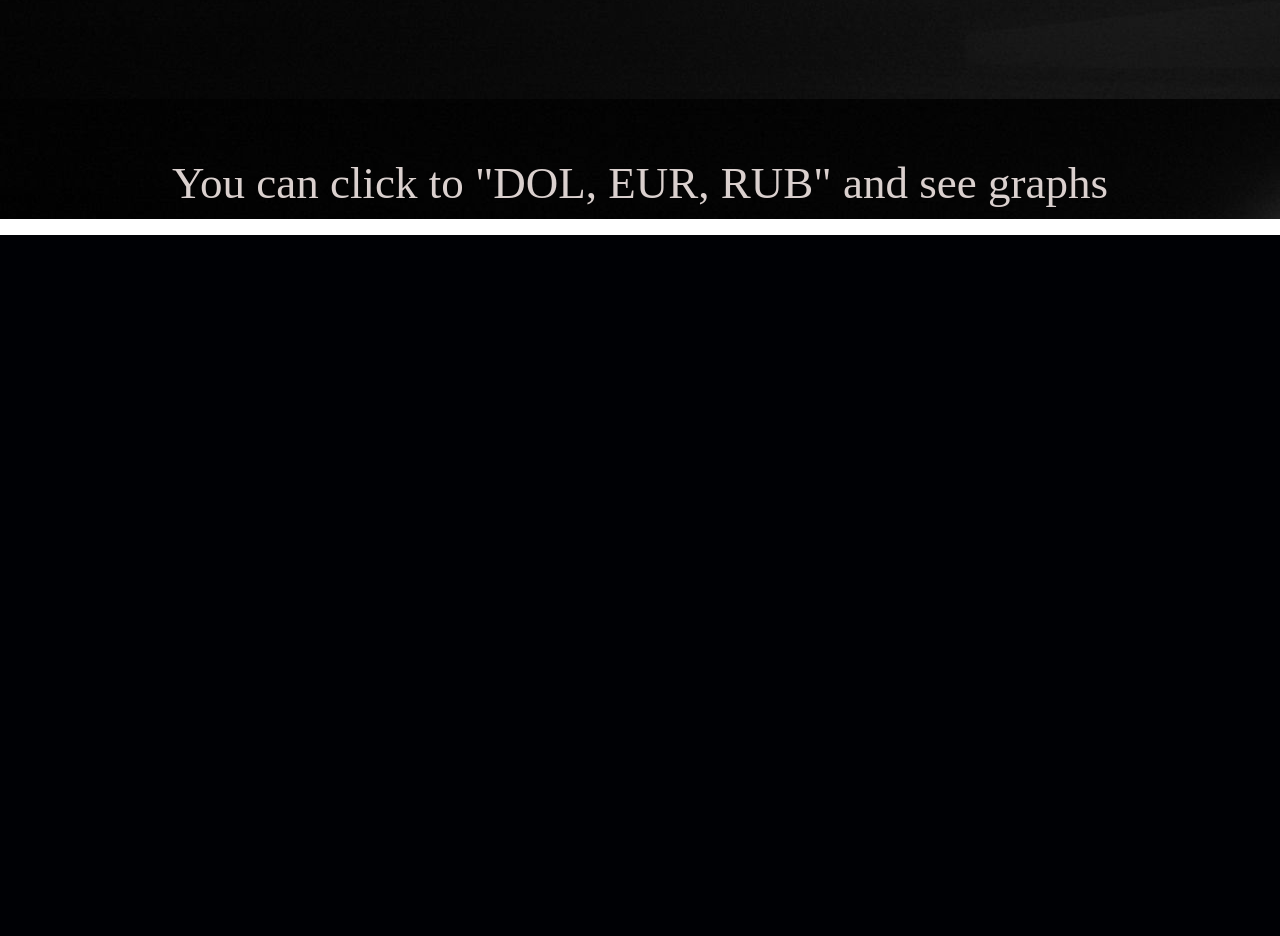
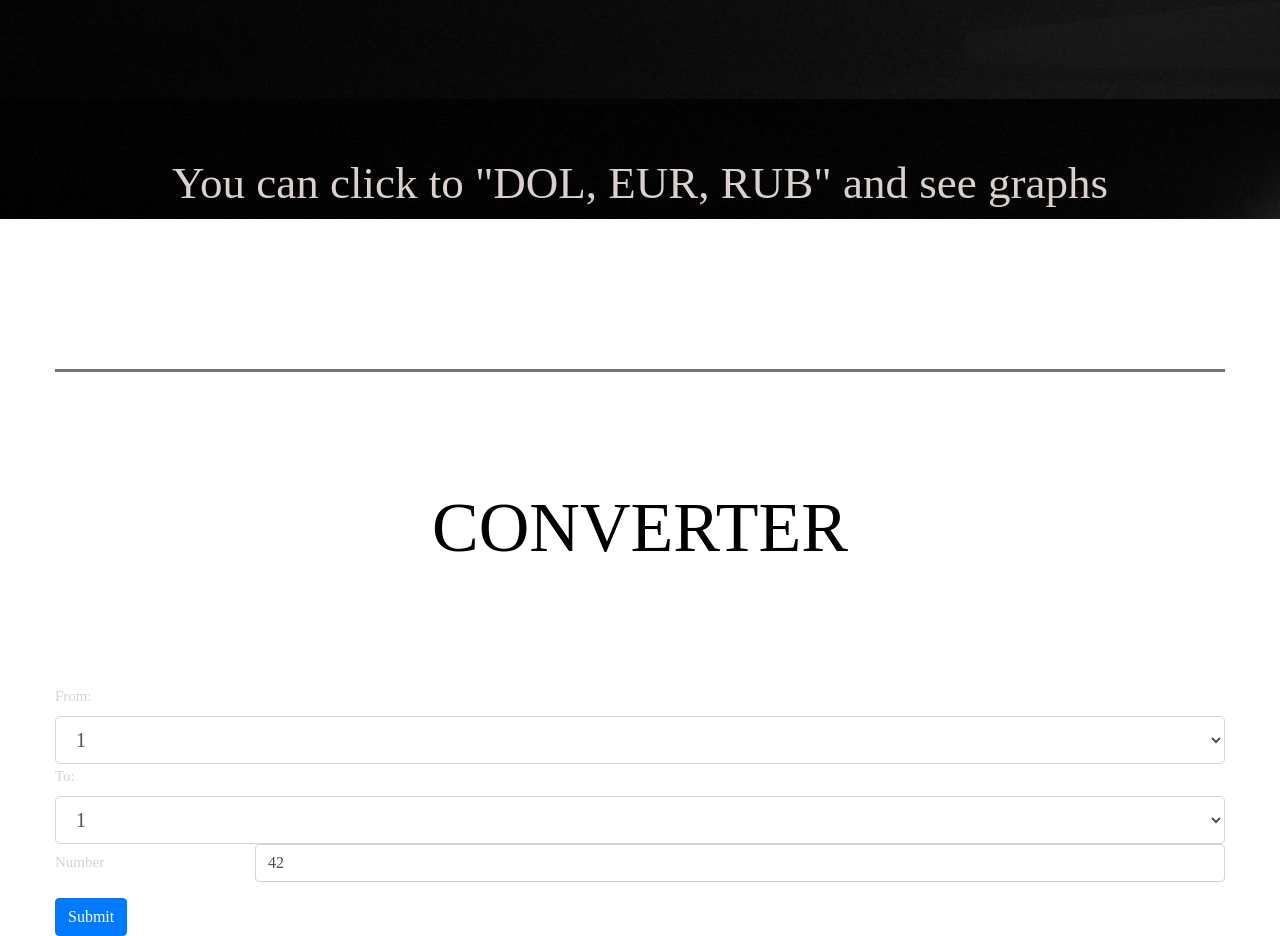
Before and after one commit to Adil7777/Flask_project, a Flask app: page / in a window 1280 px wide. Shown: the part 3782-4718 px from the top of the page. Before the commit the page ends 4017 px from the top, so only its background shows below. Run offline with Flask 2, Linux system fonts and the light colour scheme; some libraries are stand-ins or nearby versions; some web fonts are replaced.

Commit message:
Связал поверхностно конвертер с сайтом

```diff
--- a/bot.py
+++ b/bot.py
@@ -86,7 +86,7 @@ class TelegrammBot:
             self.if_hello = False
             self.send_text = 'HEllO, {}!!!'.format(name)
 
-        elif 'convert' in text:
+        elif 'convert' in text.lower():
             a = text.split()
             self.send_text = currency_converter(a[1], a[2], a[3])
 
--- a/main.py
+++ b/main.py
@@ -1,11 +1,17 @@
-from flask import render_template, Flask
+from flask import render_template, Flask, request
 
 app = Flask(__name__)
 
 
-@app.route('/')
+@app.route('/', methods=['POST', 'GET'])
 def index():
-    return render_template('test.html')
+    if request.method == 'GET':
+        return render_template('test.html')
+    elif request.method == 'POST':
+        print(request.form['sellist1'])
+        print(request.form['sellist2'])
+        print(request.form['amount'])
+        return render_template('test.html')
 
 
 @app.route('/about')
--- a/templates/test.html
+++ b/templates/test.html
@@ -132,7 +132,40 @@
 
 <section class="converter">
     <div class="container">
-
+        <div class="header_logo_2">
+            converter
+        </div>
+        <form class="login_form" method="post">
+            <div style="margin 120px auto 120px">
+                <label for="sel1">From:</label>
+                <div style="margin 120px auto 120px">
+                    <select class="form-control form-control-lg" id="sel1" name="sellist1">
+                        <option>1</option>
+                        <option>2</option>
+                        <option>3</option>
+                        <option>4</option>
+                    </select>
+                </div>
+            </div>
+            <div style="margin 120px auto 120px">
+                <label for="sel1">To:</label>
+                <div style="margin 120px auto 120px">
+                    <select class="form-control form-control-lg" id="sel2" name="sellist2">
+                        <option>1</option>
+                        <option>2</option>
+                        <option>3</option>
+                        <option>4</option>
+                    </select>
+                </div>
+            </div>
+            <div class="form-group row">
+                <label for="example-number-input" class="col-2 col-form-label">Number</label>
+                <div class="col-10">
+                    <input class="form-control" type="number" value="42" id="example-number-input" name="amount">
+                </div>
+            </div>
+            <button type="submit" class="btn btn-primary">Submit</button>
+        </form>
     </div>
 
 </section>
```
